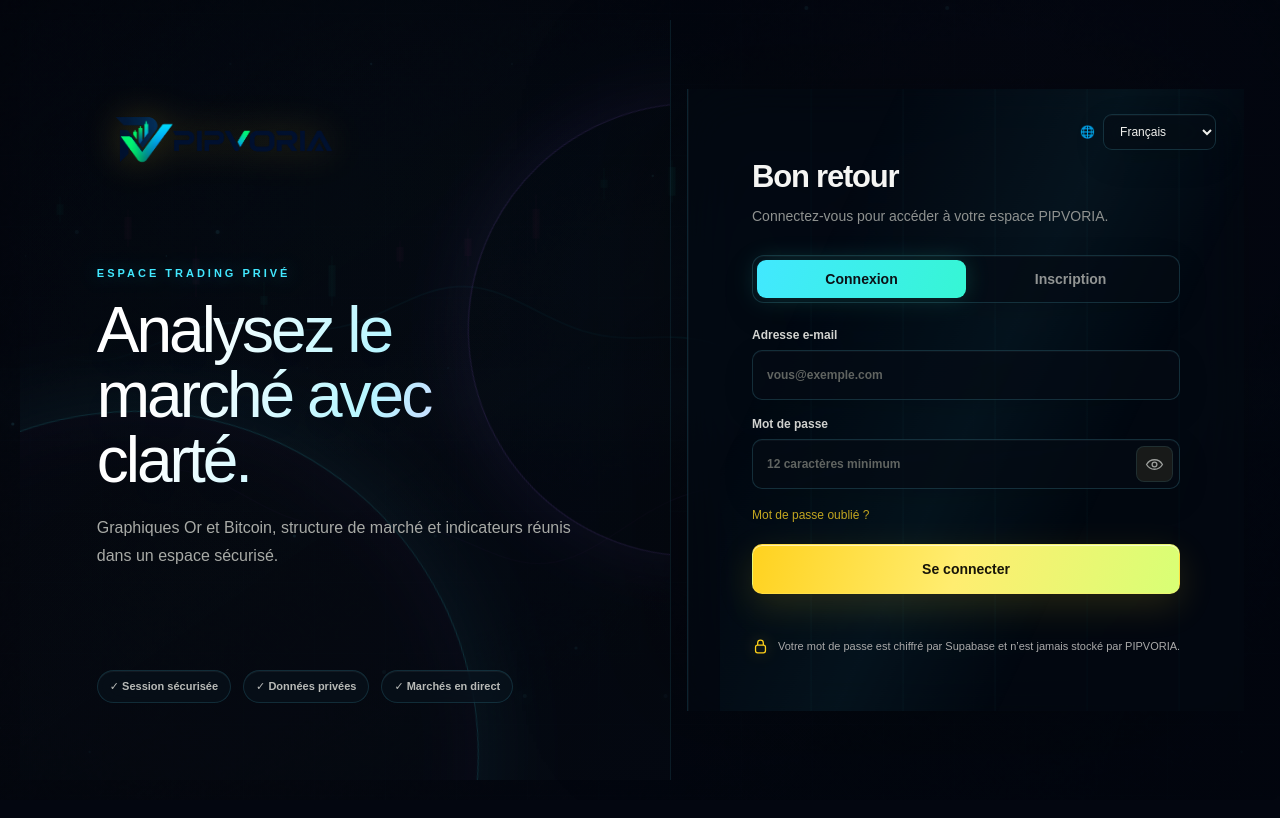
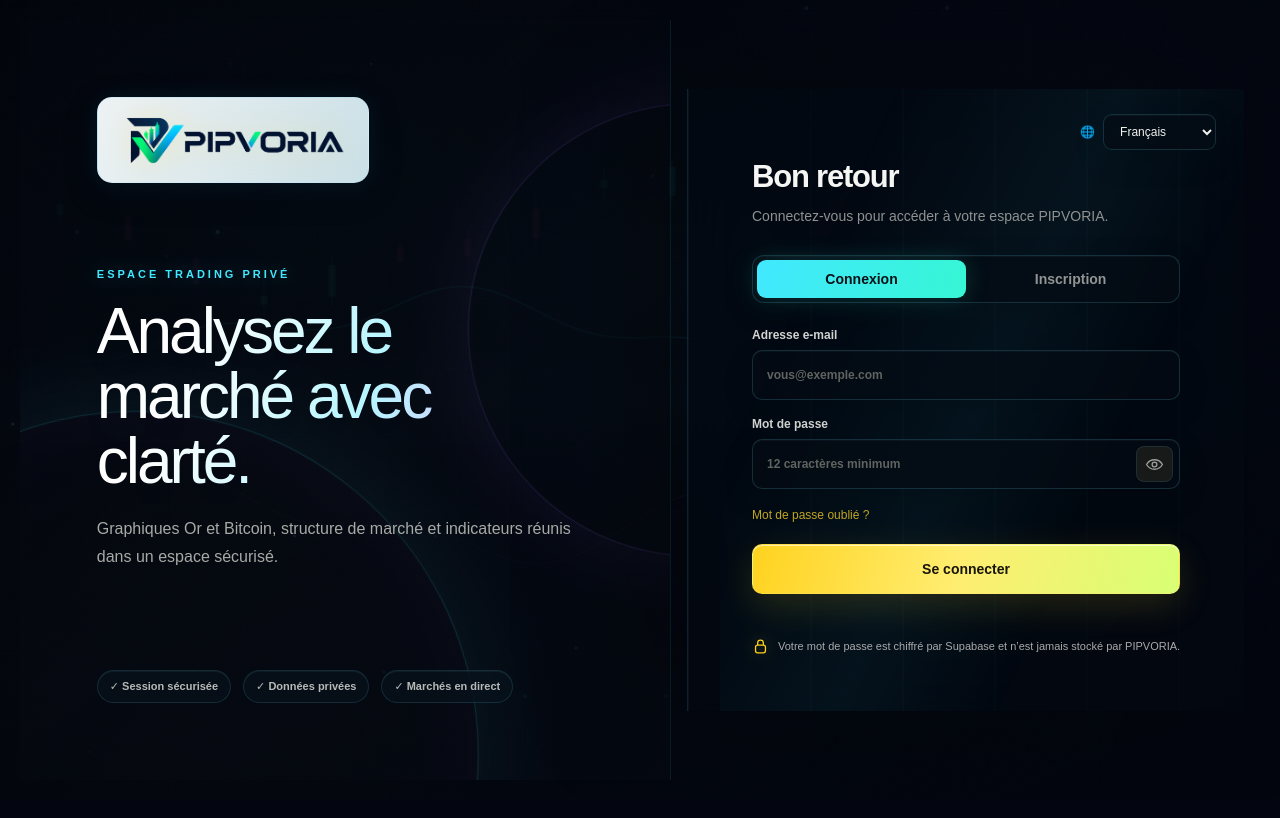
Before and after one commit to abderhman209-max/blh-xauusd, a website: page public/index.html in a window 1280 px wide. Shown: the top 818 px of the page. Drawn offline with Linux system fonts and the light colour scheme; no server answers.

Commit message:
Improve PIPVORIA logo contrast

```diff
--- a/public/future.css
+++ b/public/future.css
@@ -575,6 +575,18 @@
 }
 
 /* PIPVORIA brand assets */
+.auth-brand,
+.portal-brand,
+.logo {
+  width: fit-content;
+  padding: 0 10px;
+  overflow: hidden;
+  border: 1px solid rgba(116, 225, 255, 0.2);
+  border-radius: 15px;
+  background: linear-gradient(120deg, rgba(247, 252, 255, 0.96), rgba(224, 248, 255, 0.9));
+  box-shadow: 0 10px 32px rgba(0, 10, 24, 0.28), 0 0 24px rgba(57, 221, 255, 0.08);
+}
+
 .auth-brand img {
   width: min(250px, 62vw) !important;
   height: 84px !important;
@@ -596,6 +608,7 @@
 }
 
 @media (max-width: 700px) {
+  .auth-brand, .portal-brand, .logo { padding-inline: 7px; border-radius: 12px; }
   .auth-brand img { width: 190px !important; height: 65px !important; }
   .portal-brand img, .logo img { width: 136px !important; height: 46px !important; }
 }
```
